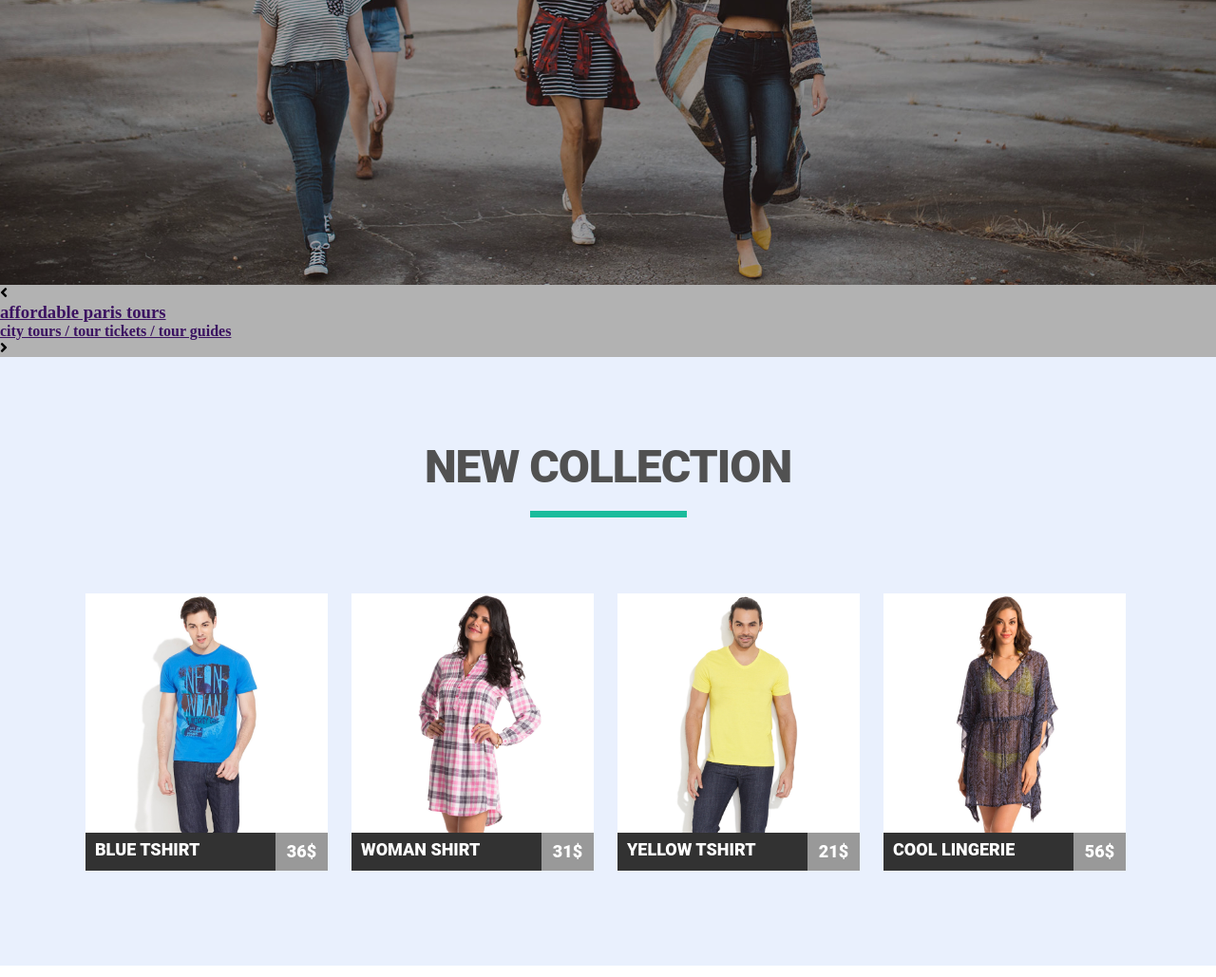
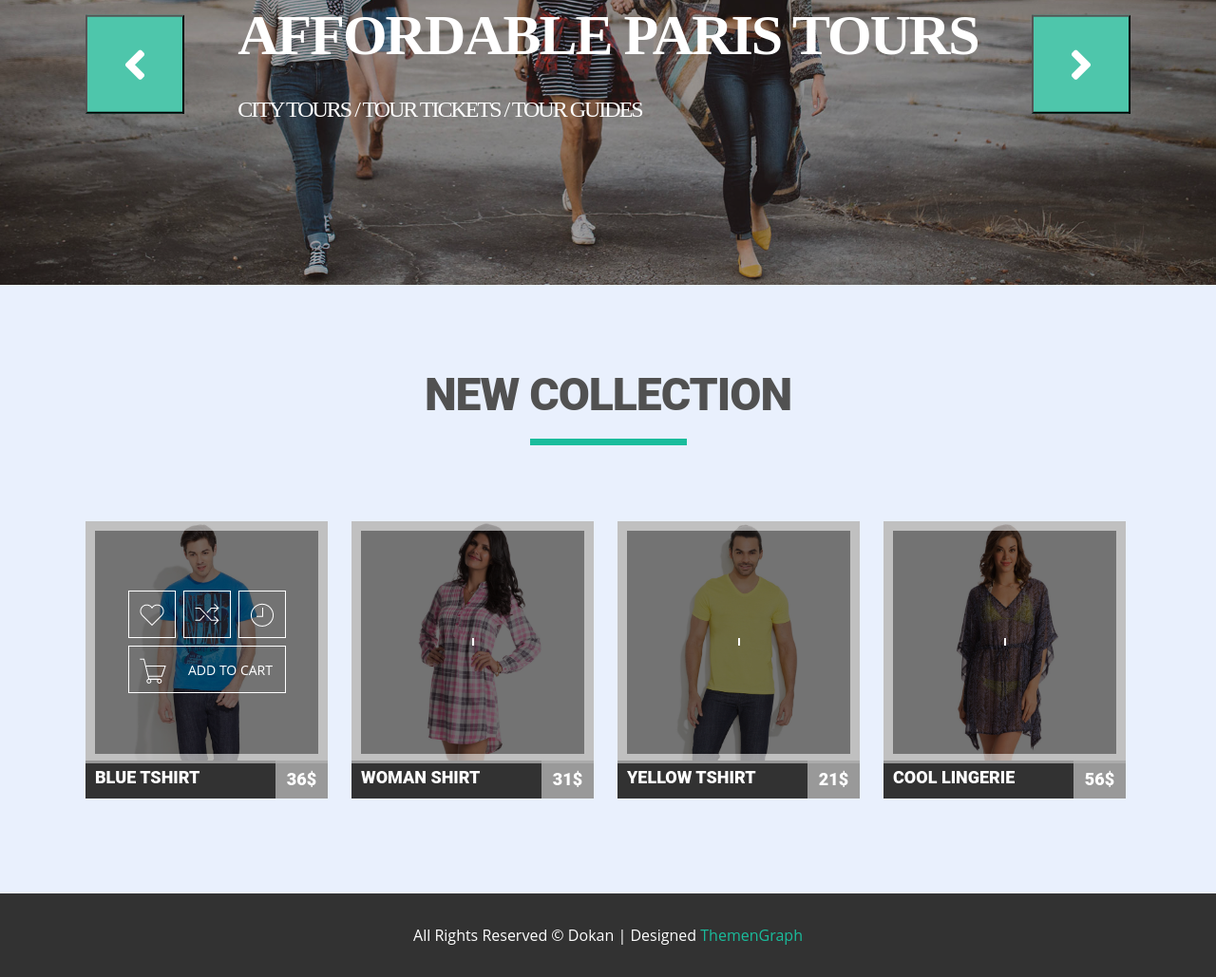
Before and after one commit to allacleo/goit-fs-course, a plain HTML site: page module-05/index.html in a window 1280 px wide. Shown: the part 257-1286 px from the top of the page at 95% size. Drawn offline with Linux system fonts and the light colour scheme; a web font is replaced by a local one.

Commit message:
edit icons_gallery

```diff
--- a/module-05/css/styles.css
+++ b/module-05/css/styles.css
@@ -83,6 +83,7 @@
 }
 
 .slider-img {
+    object-fit: cover;
     width: 100%;
     height: auto;
 }
@@ -95,6 +96,65 @@
     position: absolute;
     top: 0px;
     left: 0px;
+}
+
+.slider-content {
+    position: absolute;
+    color: #ffffff;
+    top: 50%;
+    left: 50%;
+    transform: translate(-50%, -50%);
+    display: inline-block;
+    letter-spacing: -2px;
+    text-align: center;
+}
+
+.slider-text {
+    display: inline-block;
+    cursor: pointer;
+    text-decoration: none;
+    color: #ffffff;
+    text-transform: uppercase;
+}
+
+.text-main {
+    text-align: center;
+    font-size: 60px;
+    font-weight: 700;
+    text-align: center;
+    margin-bottom: 30px;
+}
+
+.text-descr {
+    font-size: 24px;
+    font-weight: 400;
+    text-align: left;
+}
+
+.button {
+    width: 104px;
+    height: 104px;
+    background-color: #4ec6ab;
+    line-height: 104px;
+    display: inline-block;
+    cursor: pointer;
+    color: white;
+}
+
+.slider-prvs {
+    position: absolute;
+    bottom: 10px;
+    left: 0px;
+    text-align: center;
+    font-size: 50px;
+}
+
+.slider-nxt {
+    position: absolute;
+    bottom: 10px;
+    right: 0px;
+    text-align: center;
+    font-size: 50px;
 }
 
 .gallery {
@@ -131,36 +191,127 @@
     float: left;
     margin: 0 25px 0 0;
     width: 255px;
-    position: relative;
   }
 
   .products-item:nth-child(4n) {
     margin-right: 0;
   }
 
-  .collection-image {
+  .products-card {
     position: relative;
   }
 
-  .products-hover {
+  .products-overlay {
     position: absolute;
     width: 100%;
-    height: 100%;
-    background-color: rgba(0, 0, 0, 0.5);
-    border-color: rgba(255, 255, 255, 0.5);
-    border-style: solid;
+    height: 255px;
+    background-color: rgba(0, 0, 0, 0.549);
+    border: 10px solid rgba(255, 255, 255, 0.549);
     top: 0px;
-    opacity: 0;
+    /*opacity: 0;*/
   }
 
-  .products-box {
-    margin: 0 auto;
+  .products-card:hover .products-overlay {
+      opacity: 1;
+  }
+
+  .products-box  {
     position: absolute;
     top: 50%;
     left: 50%;
     transform: translate(-50%, -50%);
 }
 
+.social-icons-list {
+    margin: 76px 34px;
+    float: left;
+  }
+
+  .icon-item {
+    float: left;
+    list-style: none;
+  }
+
+  .social-icons-list li:nth-child(-n + 2) {
+    margin: 0 8px 8px 0;
+  }
+  .social-icons-list li:nth-child(3) {
+    margin: 0 0 8px 0;
+  }
+
+  .icon-item__add {
+    float: left;
+    list-style: none;
+    width: 166px;
+    height: 50px;
+  }
+
+  .icon-item__cart {
+    float: left;
+    list-style: none;
+    width: 166px;
+    height: 50px;
+  }
+
+  .icon-button {
+    border: 1px solid white;
+    padding: 0;
+    display: block;
+    text-decoration: none;
+  }
+
+  .icon-button__add {
+    width: 166px;
+    height: 50px;
+    padding: 0;
+    border: 1px solid white;
+    background-color: transparent;
+    cursor: pointer;
+    display: block;
+    text-decoration: none;
+  }
+
+.icon-like,
+.icon-random,
+.icon-clock,
+.icon-cart {
+  width: 50px;
+  height: 50px;
+  background-repeat: no-repeat;
+  background-position: center;
+  cursor: pointer;
+  background-color: transparent;
+}
+
+.icon-like {
+    background-image: url(/img/icons/heart.png)
+}
+
+.icon-random {
+    background-image: url(/img/icons/size.png)
+}
+
+.icon-clock {
+    background-image: url(/img/icons/time.png)
+}
+
+.icon-cart {
+    background-image: url(/img/icons/cart.png);
+    float: left;
+}
+
+.icon-text {
+    text-align: center;
+    display: block;
+    text-transform: uppercase;
+    font-size: 14px;
+    font-family: "Open Sans", sans-serif;
+    color: white;
+    width: 114px;
+    height: 50px;
+    line-height: 50px;
+    float: right;
+  }
   .products-item-info {
     width: 255px;
     height: 40px;
@@ -204,3 +355,18 @@
   .products-item:hover .price {
     background-color: #7fd9c7;
   }
+
+  .site-footer {
+      background-color: #323232;
+      font-size: 16px;
+      color: #ffff;
+      font-family: "Open Sans", sans-serif;
+      height: 88px;
+      text-align: center;
+      line-height: 88px;
+  }
+
+  .designed {
+      text-decoration: none;
+      color: #1abc9c;
+  }
--- a/module-05/index.html
+++ b/module-05/index.html
@@ -42,17 +42,17 @@
       <section class="slider">
         <img src="./img/Attachment-1.jpeg" alt="slider" class="slider-img" />
         <div class="slider-overlay"></div>
-        <div class="slider-container">
-          <div class="slider-button-prvs">
+        <div class="slider-content container">
+          <button class="slider-prvs button">
             <i class="fas fa-angle-left"></i>
-          </div>
-          <a href="" class="slider-content">
+          </button>
+          <a href="" class="slider-text">
             <h3 class="text-main">affordable paris tours</h3>
             <h4 class="text-descr">city tours / tour tickets / tour guides</h4>
           </a>
-          <div class="slider-button-nxt">
+          <button class="slider-nxt button">
             <i class="fas fa-angle-right"></i>
-          </div>
+          </button>
         </div>
       </section>
       <main class="gallery">
@@ -60,19 +60,32 @@
           <h2 class="section-title">new collection</h2>
           <ul class="products-list clearfix">
             <li class="products-item">
+                <div class="products-card">
               <img
                 src="./img/category-2.png"
                 alt=""
-                class="collection-image"
+                class="card"
                 width="255"
                 height="322"
               />
-              <div class="products-hover">
+              <div class="products-overlay">
                 <div class="products-box">
-                  <button></button> <button></button> <button></button>
-                  <button></button>
+                        <ul class="social-icons-list clearfix">
+                                <li class="icon-item">
+                                    <button class="icon-button icon-like"></button></li>
+                                <li class="icon-item">
+                                    <button class="icon-button icon-random"></button></li>
+                                <li class="icon-item">
+                                    <button class="icon-button icon-clock"></button></li>
+                                <li class="icon-item__add">
+                                    <button class="icon-button__add clearfix">
+                                        <span class="icon-cart"></span>
+                                    <span class="icon-text">add to cart</span>
+                                </button></li>
+                                </ul>
                 </div>
               </div>
+                </div>
               <div class="products-item-info clearfix">
                 <a href="" class="products-link">
                   <h3 class="products-item-name">blue tshirt</h3>
@@ -81,6 +94,7 @@
               </div>
             </li>
             <li class="products-item">
+                    <div class="products-card">
               <img
                 src="./img/category-1.png"
                 alt=""
@@ -88,12 +102,17 @@
                 width="255"
                 height="322"
               />
-              <div class="products-hover">
+              <div class="products-overlay">
                 <div class="products-box">
-                  <button></button> <button></button> <button></button>
-                  <button></button>
+                        <ul class="social-icons">
+                                <li class="icon-button"><a href="#"></a></li>
+                                <li class="icon-button"><a href="#"></a></li>
+                                <li class="icon-button"><a href="#"></a></li>
+                                <li class="icon-button"><a href="#"></a></li>
+                            </ul>
                 </div>
               </div>
+                    </div>
               <div class="products-item-info">
                 <a href="" class="products-link">
                   <h3 class="products-item-name">woman shirt</h3>
@@ -102,6 +121,7 @@
               </div>
             </li>
             <li class="products-item">
+                    <div class="products-card">
               <img
                 src="./img/category-4.png"
                 alt=""
@@ -109,12 +129,17 @@
                 width="255"
                 height="322"
               />
-              <div class="products-hover">
+              <div class="products-overlay">
                 <div class="products-box">
-                  <button></button> <button></button> <button></button>
-                  <button></button>
+                        <ul class="social-icons">
+                                <li class="icon-button"><a href="#"></a></li>
+                                <li class="icon-button"><a href="#"></a></li>
+                                <li class="icon-button"><a href="#"></a></li>
+                                <li class="icon-button"><a href="#"></a></li>
+                            </ul>
                 </div>
               </div>
+                    </div>
               <div class="products-item-info">
                 <a href="" class="products-link">
                   <h3 class="products-item-name">yellow tshirt</h3>
@@ -123,6 +148,7 @@
               </div>
             </li>
             <li class="products-item">
+                    <div class="products-card">
               <img
                 src="./img/category-3.png"
                 alt=""
@@ -130,12 +156,17 @@
                 width="255"
                 height="322"
               />
-              <div class="products-hover">
+              <div class="products-overlay">
                 <div class="products-box">
-                  <button></button> <button></button> <button></button>
-                  <button></button>
+                  <ul class="social-icons">
+                      <li class="icon-button"><a href="#"></a></li>
+                      <li class="icon-button"><a href="#"></a></li>
+                      <li class="icon-button"><a href="#"></a></li>
+                      <li class="icon-button"><a href="#"></a></li>
+                  </ul>
                 </div>
               </div>
+                    </div>
               <div class="products-item-info">
                 <a href="" class="products-link">
                   <h3 class="products-item-name">cool lingerie</h3>
@@ -146,6 +177,12 @@
           </ul>
         </div>
       </main>
+      <footer class="site-footer">
+          <p>
+              All Rights Reserved © Dokan | Designed
+          <a href="#" class="designed">ThemenGraph</a>
+          </p>
+      </footer>
     </div>
   </body>
 </html>
```
Also changed, not shown: module-05/img/Attachment-1 (1).png (added), module-05/img/Attachment-1 (2).png (added), module-05/img/icons/cart.png (added), module-05/img/icons/heart.png (added), module-05/img/icons/size.png (added), module-05/img/icons/time.png (added).
